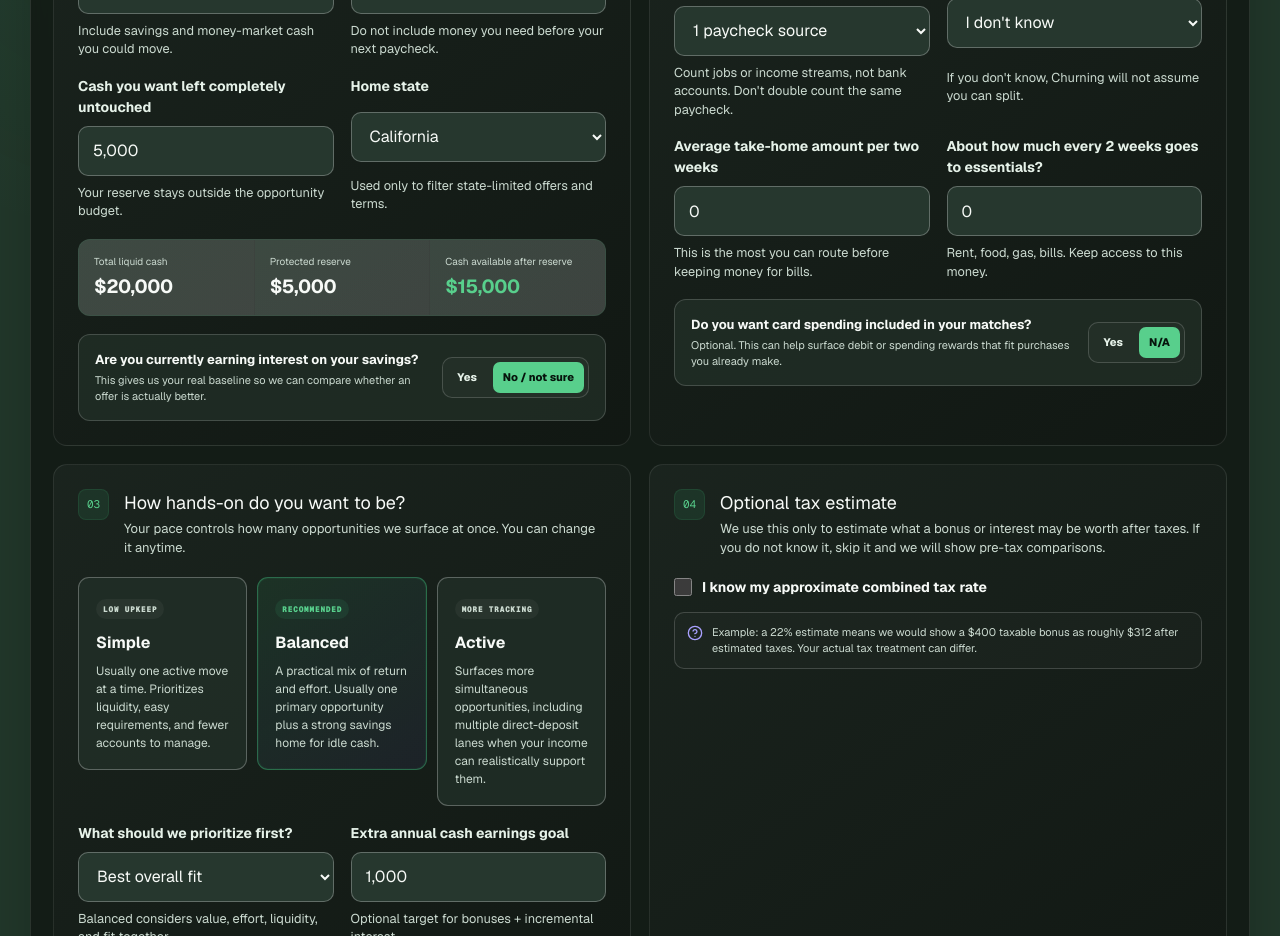
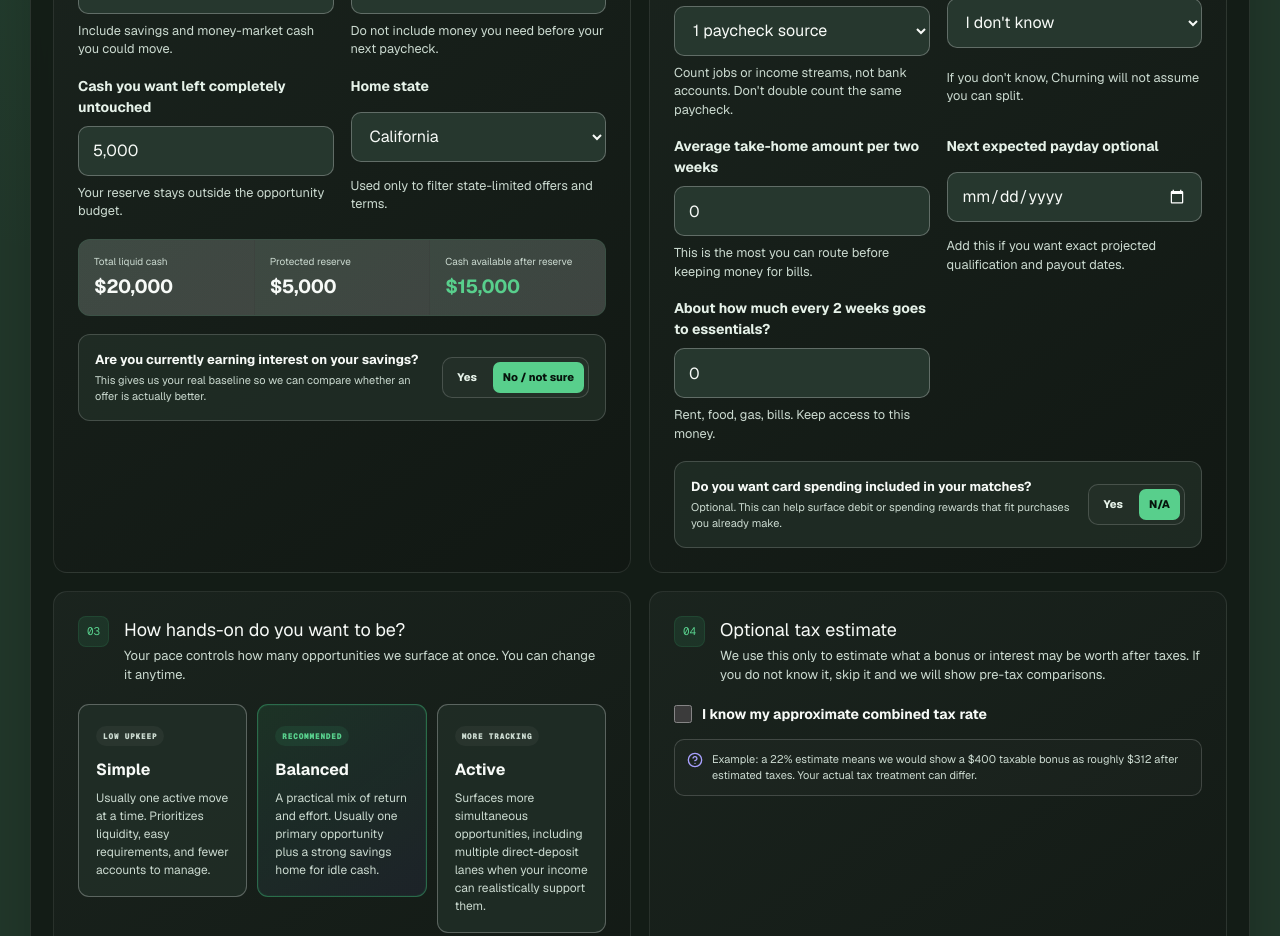
Before and after one commit to czg2015-sys/churning-app, a Next.js app: page /guest in a window 1280 px wide. Shown: the part 980-1916 px from the top of the page. Built offline with nearby package versions, Linux system fonts and the light colour scheme; no server answers.

Commit message:
Ask next payday for exact direct-deposit completion dates

```diff
--- a/src/components/questionnaire-form.tsx
+++ b/src/components/questionnaire-form.tsx
@@ -18,6 +18,7 @@ const defaults: FinancialProfile = {
   biweekly_pay: 0,
   dd_source_count: 1,
   dd_source_amounts: [],
+  dd_source_next_dates: [],
   biweekly_essential_spend: 0,
   estimated_tax_rate: null,
   tax_rate_known: false,
@@ -72,6 +73,11 @@ export function QuestionnaireForm({
   const [ddSourceAmounts, setDdSourceAmounts] = useState<number[]>(() => Array.isArray(profile.dd_source_amounts) && profile.dd_source_amounts.length
     ? profile.dd_source_amounts.map((value) => Number(value) || 0)
     : [Number(profile.biweekly_pay || 0), 0, 0]);
+  const [ddSourceNextDates, setDdSourceNextDates] = useState<string[]>(() =>
+    Array.isArray(profile.dd_source_next_dates) && profile.dd_source_next_dates.length
+      ? profile.dd_source_next_dates.map((value) => String(value || ""))
+      : ["", "", ""]
+  );
   const [bankSearch, setBankSearch] = useState("");
   const [bankSelections, setBankSelections] = useState<string[]>(initialBanks);
   const [saving, setSaving] = useState(false);
@@ -115,6 +121,7 @@ export function QuestionnaireForm({
       biweekly_pay: combinedBiweeklyPay,
       dd_source_count: ddSourceCount,
       dd_source_amounts: ddSourceCount === 1 ? [combinedBiweeklyPay] : ddSourceAmounts.slice(0, ddSourceCount),
+      dd_source_next_dates: ddSourceNextDates.slice(0, ddSourceCount),
       biweekly_essential_spend: numberValue(form.get("biweekly_essential_spend")),
       monthly_card_spend: cardSpendKnown ? numberValue(form.get("monthly_card_spend")) : 0,
       current_spend_reward_rate: cardSpendKnown ? numberValue(form.get("current_spend_reward_rate")) : 0,
@@ -226,8 +233,14 @@ export function QuestionnaireForm({
           <div className="form-grid">
             <div className="field"><label htmlFor="dd_source_count">How many separate paychecks / direct deposit sources do you receive?</label><select id="dd_source_count" name="dd_source_count" value={ddSourceCount} onChange={(event) => setDdSourceCount(Number(event.target.value))}><option value={1}>1 paycheck source</option><option value={2}>2 paycheck sources</option><option value={3}>3 paycheck sources</option></select><small>Count jobs or income streams, not bank accounts. Don't double count the same paycheck.</small></div>
             <div className="field"><label htmlFor="employer_multiple_dd">Can your employer split a paycheck between bank accounts?</label><select id="employer_multiple_dd" name="employer_multiple_dd" defaultValue={profile.employer_multiple_dd === true ? "yes" : profile.employer_multiple_dd === false ? "no" : "unknown"}><option value="unknown">I don't know</option><option value="yes">Yes, they allow a split</option><option value="no">No, one bank per paycheck</option></select><small>If you don't know, Churning will not assume you can split.</small></div>
-            {ddSourceCount === 1 ? <div className="field"><label htmlFor="biweekly_pay">Average take-home amount per two weeks</label><FormattedNumberInput id="biweekly_pay" name="biweekly_pay" defaultValue={Number(profile.biweekly_pay)} placeholder="650" /><small>This is the most you can route before keeping money for bills.</small></div>
-              : Array.from({ length: ddSourceCount }, (_, index) => <div className="field" key={index}><label htmlFor={`dd_source_${index}`}>Income source ${index + 1} — average take-home per two weeks</label><FormattedNumberInput id={`dd_source_${index}`} name={`dd_source_${index}`} value={ddSourceAmounts[index] || 0} onValueChange={(value) => setDdSourceAmounts((prev) => { const nextValues = [...prev]; nextValues[index] = Math.max(0, value); return nextValues; })} placeholder="650"/><small>Use an equivalent two-week amount so we can test each source independently.</small></div>)}
+            {ddSourceCount === 1 ? <>
+                <div className="field"><label htmlFor="biweekly_pay">Average take-home amount per two weeks</label><FormattedNumberInput id="biweekly_pay" name="biweekly_pay" defaultValue={Number(profile.biweekly_pay)} placeholder="650" /><small>This is the most you can route before keeping money for bills.</small></div>
+                <div className="field"><label htmlFor="dd_next_0">Next expected payday <span className="optional-label">optional</span></label><input id="dd_next_0" type="date" value={ddSourceNextDates[0] || ""} onChange={(event) => setDdSourceNextDates((prev) => { const nextValues = [...prev]; nextValues[0] = event.target.value; return nextValues; })}/><small>Add this if you want exact projected qualification and payout dates.</small></div>
+              </>
+              : Array.from({ length: ddSourceCount }, (_, index) => <div className="dd-source-pair" key={index}>
+                  <div className="field"><label htmlFor={`dd_source_${index}`}>Income source ${index + 1} — average take-home per two weeks</label><FormattedNumberInput id={`dd_source_${index}`} name={`dd_source_${index}`} value={ddSourceAmounts[index] || 0} onValueChange={(value) => setDdSourceAmounts((prev) => { const nextValues = [...prev]; nextValues[index] = Math.max(0, value); return nextValues; })} placeholder="650"/><small>Use an equivalent two-week amount so we can test each source independently.</small></div>
+                  <div className="field"><label htmlFor={`dd_next_${index}`}>Source ${index + 1} next payday <span className="optional-label">optional</span></label><input id={`dd_next_${index}`} type="date" value={ddSourceNextDates[index] || ""} onChange={(event) => setDdSourceNextDates((prev) => { const nextValues = [...prev]; nextValues[index] = event.target.value; return nextValues; })}/><small>Used only to estimate when a DD requirement could finish.</small></div>
+                </div>)}
             <div className="field"><label htmlFor="biweekly_essential_spend">About how much every 2 weeks goes to essentials?</label><FormattedNumberInput id="biweekly_essential_spend" name="biweekly_essential_spend" defaultValue={Number(profile.biweekly_essential_spend)} placeholder="500" /><small>Rent, food, gas, bills. Keep access to this money.</small></div>
           </div>
 
```
